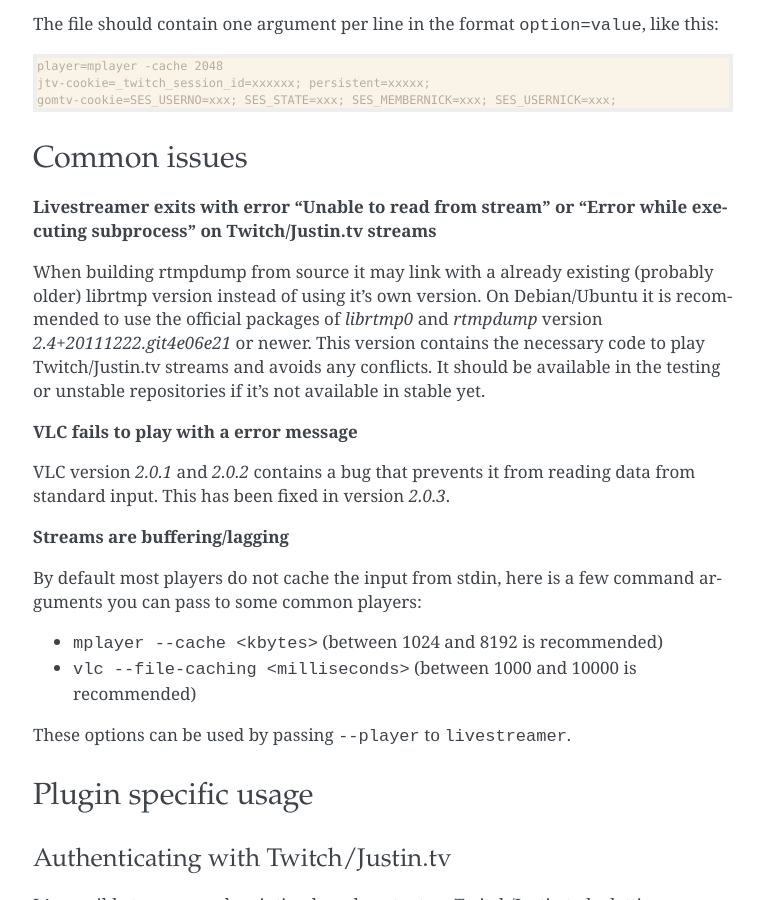
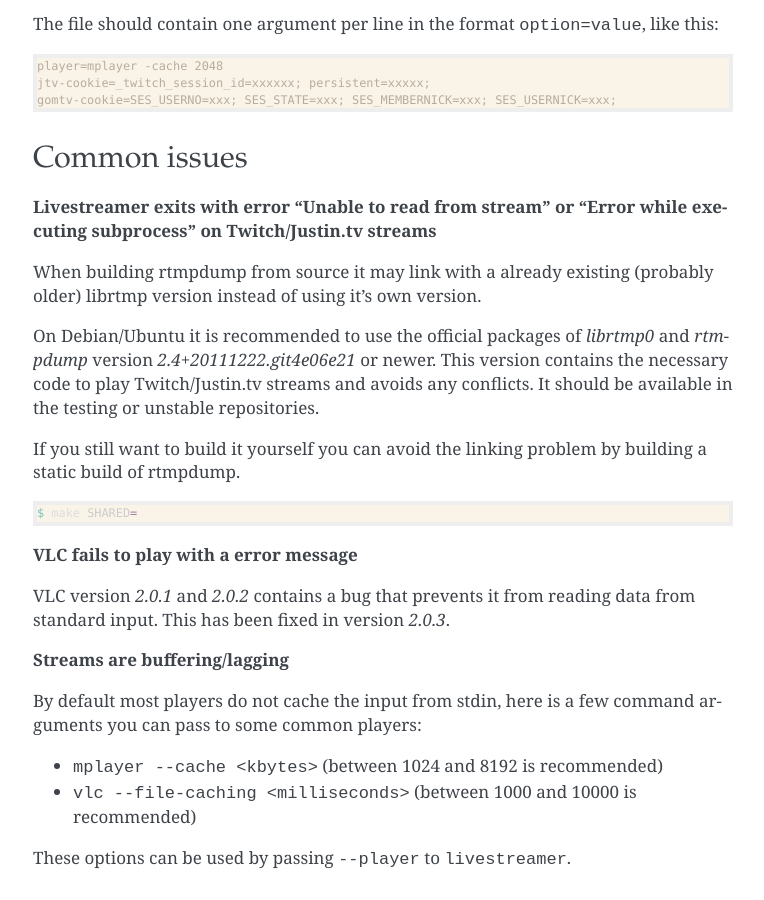
Before and after one commit to streamlink/streamlink, a Sphinx documentation site: the page built from docs/cli.rst, in a window 1280 px wide and 900 px high, scrolled down 2995 px. Shown: the whole window, without its empty margins (257-1021 px from the left). Built offline with Sphinx 7.4.7, drawn with Linux system fonts in a browser that asks for light colours.

Commit message:
docs: Add information about building rtmpdump statically.

```diff
--- a/docs/cli.rst
+++ b/docs/cli.rst
@@ -195,9 +195,18 @@ Common issues
 **Livestreamer exits with error "Unable to read from stream" or "Error while executing subprocess" on Twitch/Justin.tv streams**
 
 When building rtmpdump from source it may link with a already existing (probably older) librtmp version instead of using it's
-own version. On Debian/Ubuntu it is recommended to use the official packages of *librtmp0* and *rtmpdump* version
+own version.
+
+On Debian/Ubuntu it is recommended to use the official packages of *librtmp0* and *rtmpdump* version
 *2.4+20111222.git4e06e21* or newer. This version contains the necessary code to play Twitch/Justin.tv streams and
-avoids any conflicts. It should be available in the testing or unstable repositories if it's not available in stable yet.
+avoids any conflicts. It should be available in the testing or unstable repositories.
+
+If you still want to build it yourself you can avoid the linking problem by building a static build of rtmpdump.
+
+.. code-block:: console
+
+    $ make SHARED=
+
 
 **VLC fails to play with a error message**
 
```
